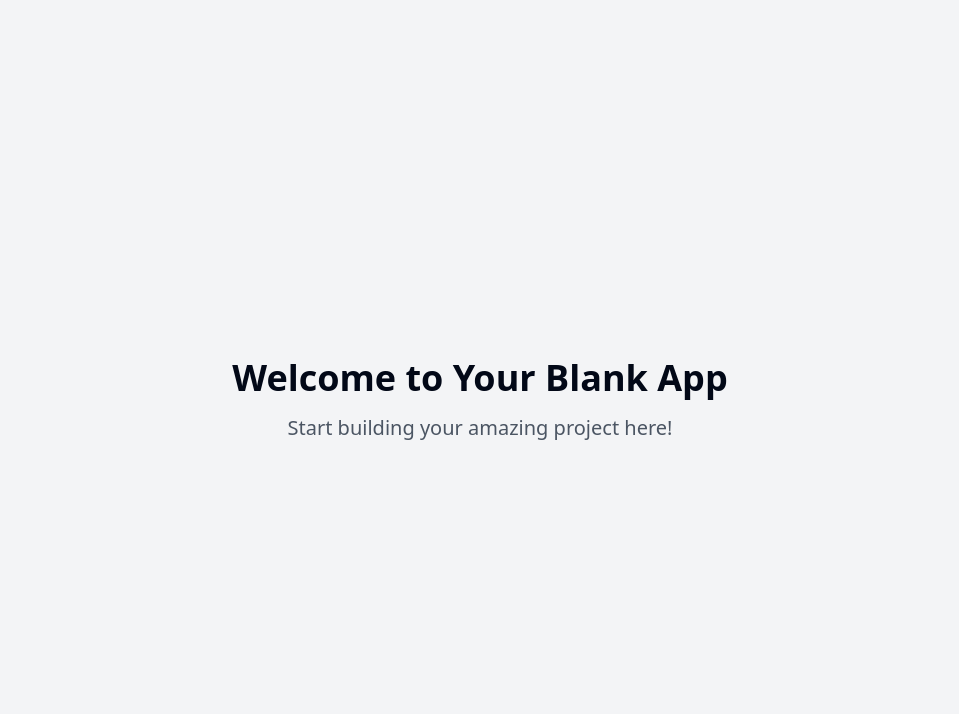
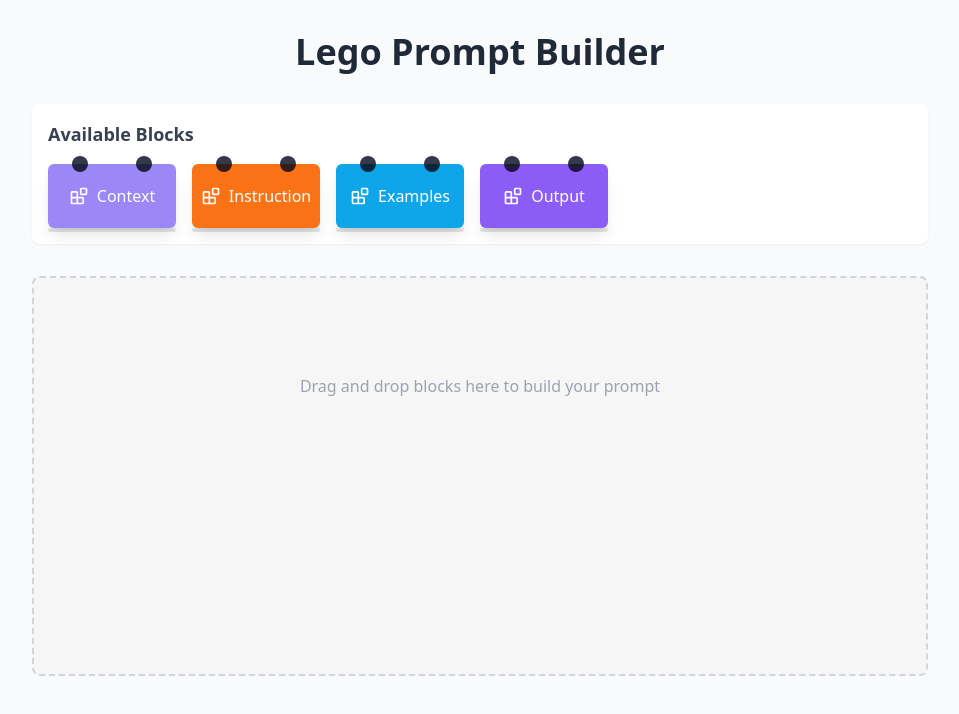
Before and after one commit to GhadaAlammar/lego-prompt-craft, a React (Vite) app: page / in a window 1280 px wide. Shown: the top 714 px of the page, without its empty margins (160-1119 px from the left). Built offline with nearby package versions, Linux system fonts and the light colour scheme.

Commit message:
Add Lego-themed prompt engineering components
Implement drag and drop functionality for prompt engineering elements, styled as legos.

```diff
--- /dev/null
+++ b/src/components/ConstructionArea.tsx
@@ -0,0 +1,48 @@
+
+import React, { useState } from 'react';
+
+interface BlockData {
+  type: 'primary' | 'secondary' | 'system' | 'context';
+  label: string;
+}
+
+const ConstructionArea: React.FC = () => {
+  const [placedBlocks, setPlacedBlocks] = useState<BlockData[]>([]);
+
+  const handleDragOver = (e: React.DragEvent) => {
+    e.preventDefault();
+  };
+
+  const handleDrop = (e: React.DragEvent) => {
+    e.preventDefault();
+    const blockData = JSON.parse(e.dataTransfer.getData('text/plain'));
+    setPlacedBlocks((prev) => [...prev, blockData]);
+  };
+
+  return (
+    <div
+      onDragOver={handleDragOver}
+      onDrop={handleDrop}
+      className="min-h-[400px] w-full bg-lego-background rounded-lg p-4 border-2 border-dashed border-gray-300
+                flex flex-col items-center gap-2"
+    >
+      {placedBlocks.map((block, index) => (
+        <div
+          key={index}
+          className={`bg-lego-${block.type} w-32 h-16 rounded-md shadow-lg
+                     flex items-center justify-center text-white font-medium
+                     animate-block-snap`}
+        >
+          {block.label}
+        </div>
+      ))}
+      {placedBlocks.length === 0 && (
+        <div className="text-gray-400 mt-20">
+          Drag and drop blocks here to build your prompt
+        </div>
+      )}
+    </div>
+  );
+};
+
+export default ConstructionArea;
--- /dev/null
+++ b/src/components/LegoBlock.tsx
@@ -0,0 +1,49 @@
+
+import React from 'react';
+import { Blocks } from 'lucide-react';
+
+interface LegoBlockProps {
+  type: 'primary' | 'secondary' | 'system' | 'context';
+  label: string;
+  draggable?: boolean;
+}
+
+const LegoBlock: React.FC<LegoBlockProps> = ({ type, label, draggable = true }) => {
+  const colorMap = {
+    primary: 'bg-lego-primary',
+    secondary: 'bg-lego-secondary',
+    system: 'bg-lego-system',
+    context: 'bg-lego-context',
+  };
+
+  const handleDragStart = (e: React.DragEvent) => {
+    e.dataTransfer.setData('text/plain', JSON.stringify({ type, label }));
+  };
+
+  return (
+    <div
+      draggable={draggable}
+      onDragStart={handleDragStart}
+      className={`${colorMap[type]} relative w-32 h-16 rounded-md cursor-move
+                  transition-transform hover:scale-105 active:scale-95
+                  shadow-lg flex items-center justify-center group`}
+    >
+      {/* Lego studs */}
+      <div className="absolute -top-2 left-0 w-full flex justify-around">
+        <div className="w-4 h-4 bg-current rounded-full opacity-80"></div>
+        <div className="w-4 h-4 bg-current rounded-full opacity-80"></div>
+      </div>
+
+      {/* Block content */}
+      <div className="flex items-center gap-2 text-white font-medium">
+        <Blocks className="w-5 h-5" />
+        <span>{label}</span>
+      </div>
+
+      {/* Connection point */}
+      <div className="absolute -bottom-1 left-0 w-full h-1 bg-black/10 rounded"></div>
+    </div>
+  );
+};
+
+export default LegoBlock;
--- a/src/pages/Index.tsx
+++ b/src/pages/Index.tsx
@@ -1,11 +1,29 @@
-// Update this page (the content is just a fallback if you fail to update the page)
+
+import React from 'react';
+import LegoBlock from '../components/LegoBlock';
+import ConstructionArea from '../components/ConstructionArea';
 
 const Index = () => {
   return (
-    <div className="min-h-screen flex items-center justify-center bg-gray-100">
-      <div className="text-center">
-        <h1 className="text-4xl font-bold mb-4">Welcome to Your Blank App</h1>
-        <p className="text-xl text-gray-600">Start building your amazing project here!</p>
+    <div className="min-h-screen bg-gray-50 p-8">
+      <div className="max-w-4xl mx-auto">
+        <h1 className="text-4xl font-bold text-center mb-8 text-gray-800">
+          Lego Prompt Builder
+        </h1>
+
+        {/* Blocks palette */}
+        <div className="mb-8 p-4 bg-white rounded-lg shadow-sm">
+          <h2 className="text-lg font-semibold mb-4 text-gray-700">Available Blocks</h2>
+          <div className="flex flex-wrap gap-4">
+            <LegoBlock type="primary" label="Context" />
+            <LegoBlock type="secondary" label="Instruction" />
+            <LegoBlock type="system" label="Examples" />
+            <LegoBlock type="context" label="Output" />
+          </div>
+        </div>
+
+        {/* Construction area */}
+        <ConstructionArea />
       </div>
     </div>
   );
--- a/tailwind.config.ts
+++ b/tailwind.config.ts
@@ -12,10 +12,10 @@ export default {
   theme: {
     container: {
       center: true,
-			padding: '2rem',
+      padding: "2rem",
       screens: {
-				'2xl': '1400px'
-			}
+        "2xl": "1400px",
+      },
     },
     extend: {
       colors: {
@@ -61,6 +61,14 @@ export default {
           'accent-foreground': 'hsl(var(--sidebar-accent-foreground))',
           border: 'hsl(var(--sidebar-border))',
           ring: 'hsl(var(--sidebar-ring))'
+        },
+        lego: {
+          primary: "#9b87f5",
+          secondary: "#F97316",
+          system: "#0EA5E9",
+          context: "#8B5CF6",
+          background: "#F6F6F7",
+          accent: "#D946EF",
         }
       },
       borderRadius: {
@@ -84,11 +92,17 @@ export default {
           to: {
             height: '0'
           }
+        },
+        "block-snap": {
+          "0%": { transform: "translateY(0px)" },
+          "50%": { transform: "translateY(-4px)" },
+          "100%": { transform: "translateY(0px)" },
         }
       },
       animation: {
         'accordion-down': 'accordion-down 0.2s ease-out',
-				'accordion-up': 'accordion-up 0.2s ease-out'
+        'accordion-up': 'accordion-up 0.2s ease-out',
+        "block-snap": "block-snap 0.2s ease-out",
       }
     }
   },
```
Lines whose indentation alone changed are shown as unchanged.
